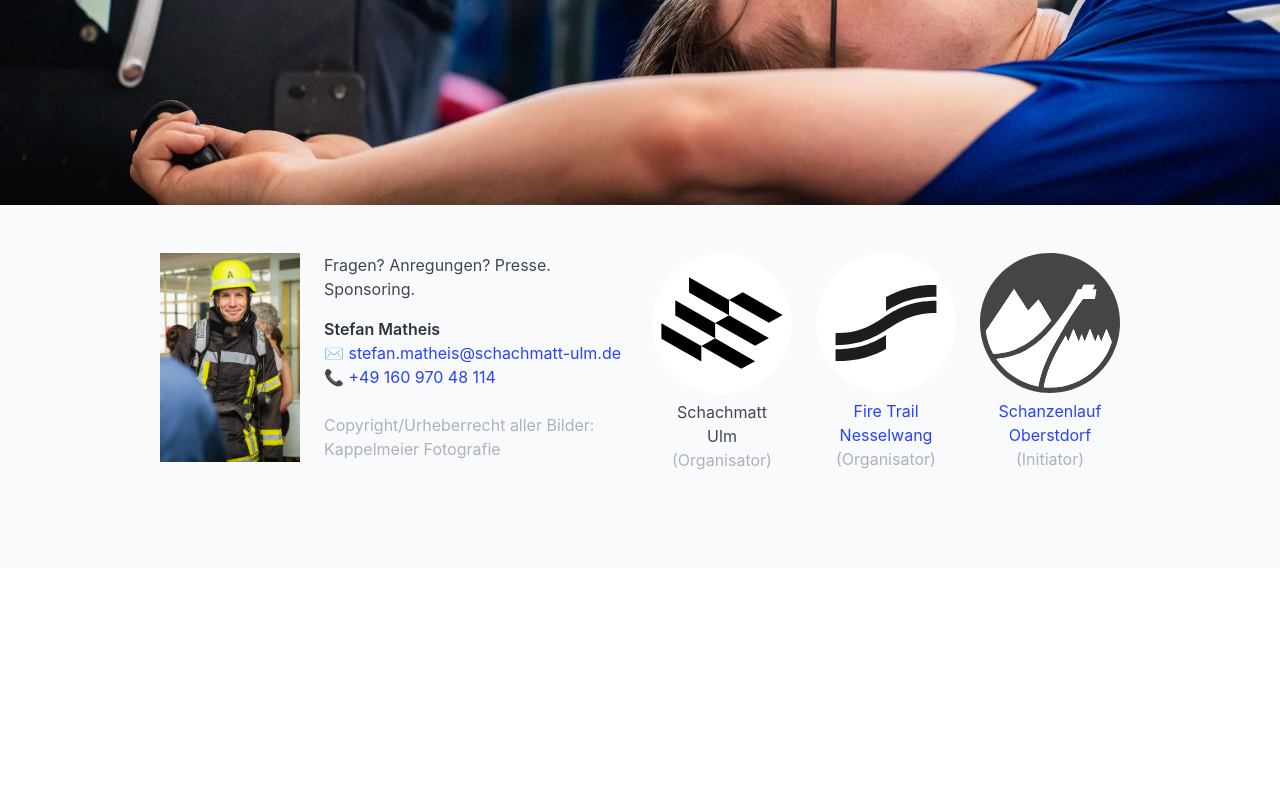
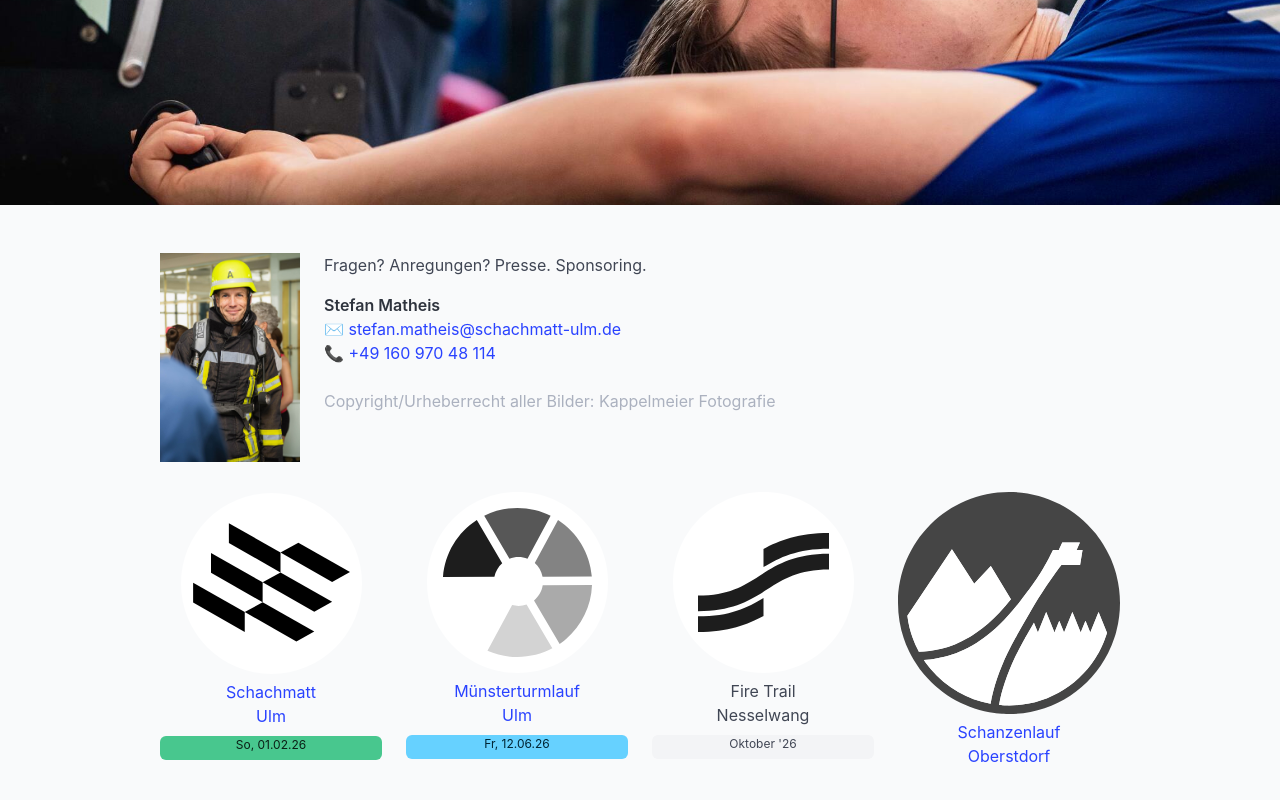
Before and after one commit to steffkes/schachmatt-ulm, a Nuxt app: page / in a window 1280 px wide. Shown: the part 7491-8291 px from the top of the page. Before the commit the page ends 8059 px from the top, so only its background shows below. Built offline with nearby package versions, Linux system fonts and the light colour scheme; no server answers.

Commit message:
add link to muensterturmlauf

```diff
--- a/app.vue
+++ b/app.vue
@@ -83,8 +83,8 @@
     <div class="container is-max-desktop">
       <div class="columns">
         <div class="column">
-          <div class="columns is-mobile">
-            <div class="column is-4">
+          <div class="columns">
+            <div class="column is-2 is-6-mobile">
               <img src="/images/stefan.jpg" alt="Bild Stefan Matheis" />
             </div>
             <div class="column">
@@ -108,18 +108,42 @@
             </div>
           </div>
         </div>
+      </div>
+
+      <div class="columns">
         <div class="column competitions">
           <div class="columns is-mobile">
-            <div class="column">
-              <img src="/images/schachmatt-ulm.svg" alt="Logo Schachmatt Ulm" />
+            <div class="column has-text-centered">
+              <a href="//www.schachmatt-ulm.de">
+                <img
+                  src="/images/schachmatt-ulm.svg"
+                  alt="Logo Schachmatt Ulm"
+                />
                 <p class="has-text-centered">
                   <span>Schachmatt</span>
                   <span>Ulm</span>
-                <span class="has-text-grey-light">(Organisator)</span>
+                  <span class="tag mt-2 is-success">So, 01.02.26</span>
                 </p>
+              </a>
             </div>
-            <div class="column">
-              <a href="//www.fire-trail-nesselwang.de">
+            <div class="column has-text-centered">
+              <a href="//muensterturmlauf-ulm.gelungen.es">
+                <img
+                  src="/images/muensterturmlauf-ulm.svg"
+                  alt="Logo Münsterturmlauf Ulm"
+                />
+                <p class="has-text-centered">
+                  <span>Münsterturmlauf</span>
+                  <span>Ulm</span>
+                  <span class="tag mt-2 is-info">Fr, 12.06.26</span>
+                </p>
+              </a>
+            </div>
+          </div>
+        </div>
+        <div class="column competitions">
+          <div class="columns is-mobile">
+            <div class="column has-text-centered">
               <img
                 src="/images/fire-trail-nesselwang.svg"
                 alt="Logo Fire Trail Nesselwang"
@@ -127,11 +151,10 @@
               <p class="has-text-centered">
                 <span>Fire Trail</span>
                 <span>Nesselwang</span>
-                  <span class="has-text-grey-light">(Organisator)</span>
+                <span class="tag mt-2">Oktober '26</span>
               </p>
-              </a>
             </div>
-            <div class="column">
+            <div class="column has-text-centered">
               <a href="//www.schanzenlauf-oberstdorf.de">
                 <img
                   src="/images/schanzenlauf-oberstdorf.svg"
@@ -140,7 +163,6 @@
                 <p class="has-text-centered">
                   <span>Schanzenlauf</span>
                   <span>Oberstdorf</span>
-                  <span class="has-text-grey-light">(Initiator)</span>
                 </p>
               </a>
             </div>
```
Also changed, not shown: public/images/muensterturmlauf-ulm.svg (added). Lines whose indentation alone changed are shown as unchanged.
